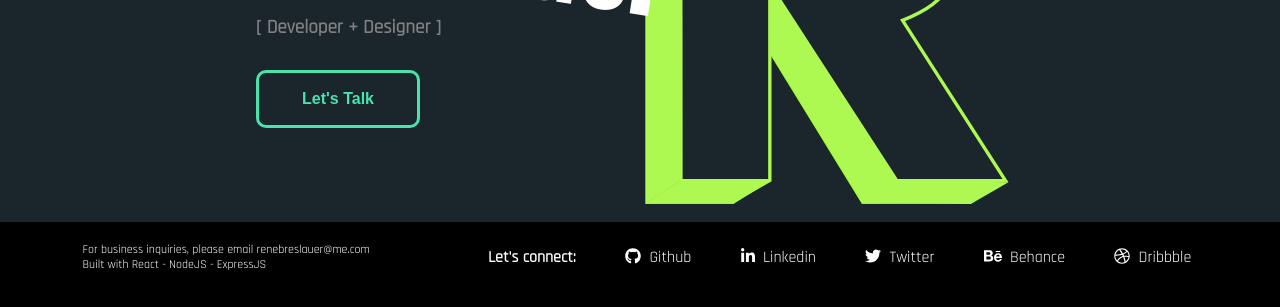
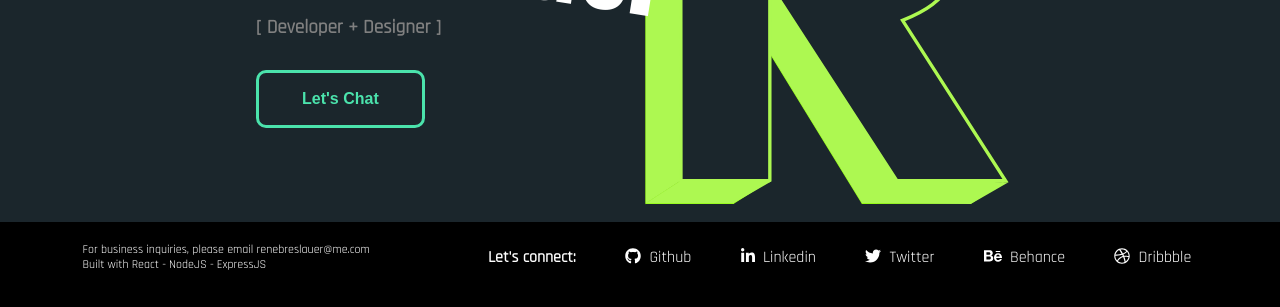
Before and after one commit to renebreslauer/portfolio_website, a React (Create React App) app: page / in a window 1280 px wide. Shown: the part 477-784 px from the top of the page. Built offline with nearby package versions, Linux system fonts and the light colour scheme; a web font is replaced by a local one.

Commit message:
mailto functionality on email link

```diff
--- a/package.json
+++ b/package.json
@@ -21,6 +21,7 @@
     "react": "^16.13.1",
     "react-dom": "^16.13.1",
     "react-fontawesome": "^1.7.1",
+    "react-mailto": "^0.4.0",
     "react-router-dom": "^5.1.2",
     "react-scripts": "3.4.1"
   },
--- a/src/components/Footer/Footer.jsx
+++ b/src/components/Footer/Footer.jsx
@@ -11,7 +11,7 @@ function Footer() {
     <footer>
     <div className={styles.footer_wrapper}>
         <div className={styles.footer_info}>
-            <p>For business inquiries, please email renebreslauer@me.com</p>
+            <p>For business inquiries, please email <a href={'mailto:renebreslauer@me.com'} className={styles.email}>renebreslauer@me.com</a></p>
             <p>Built with React - NodeJS - ExpressJS</p>
         </div>
         <div className={styles.links_container}>
--- a/src/components/Footer/Footer.module.css
+++ b/src/components/Footer/Footer.module.css
@@ -55,3 +55,12 @@ footer {
 .footer_icon {
     margin-right: 1ch;
 }
+
+.email {
+    color: white;
+    text-decoration: none;
+}
+
+.email:hover {
+    color: grey;
+}
--- a/src/pages/Home/Home.module.css
+++ b/src/pages/Home/Home.module.css
@@ -276,6 +276,8 @@ h1 {
   width: 100%;
 }
 
+
+
 @supports ((-webkit-filter: url('#goo')) or (filter: url('#goo'))) {
   .blob_btn:hover .blob_btn__blob {
     -webkit-transform: translateZ(0) scale(1.4);
--- a/src/pages/Home/HomeContent.jsx
+++ b/src/pages/Home/HomeContent.jsx
@@ -2,6 +2,7 @@ import React from 'react'
 import styles from './Home.module.css'
 import Final_R from '../../components/assets/final_r.svg'
 import { Link } from 'react-router-dom'
+
 
 function HomeContent() {
   return (
@@ -14,7 +15,7 @@ function HomeContent() {
           <Link to="/Contact">
             <div className={styles.buttons}>
               <button className={styles.blob_btn}>
-                Let's Talk
+              Let's Chat
                 <span className={styles.blob_btn__inner}>
                   <span className={styles.blob_btn__blobs}>
                     <span className={styles.blob_btn__blob}></span>
```
Also changed, not shown: 1 other file (tests, documents, lock files or other folders).
